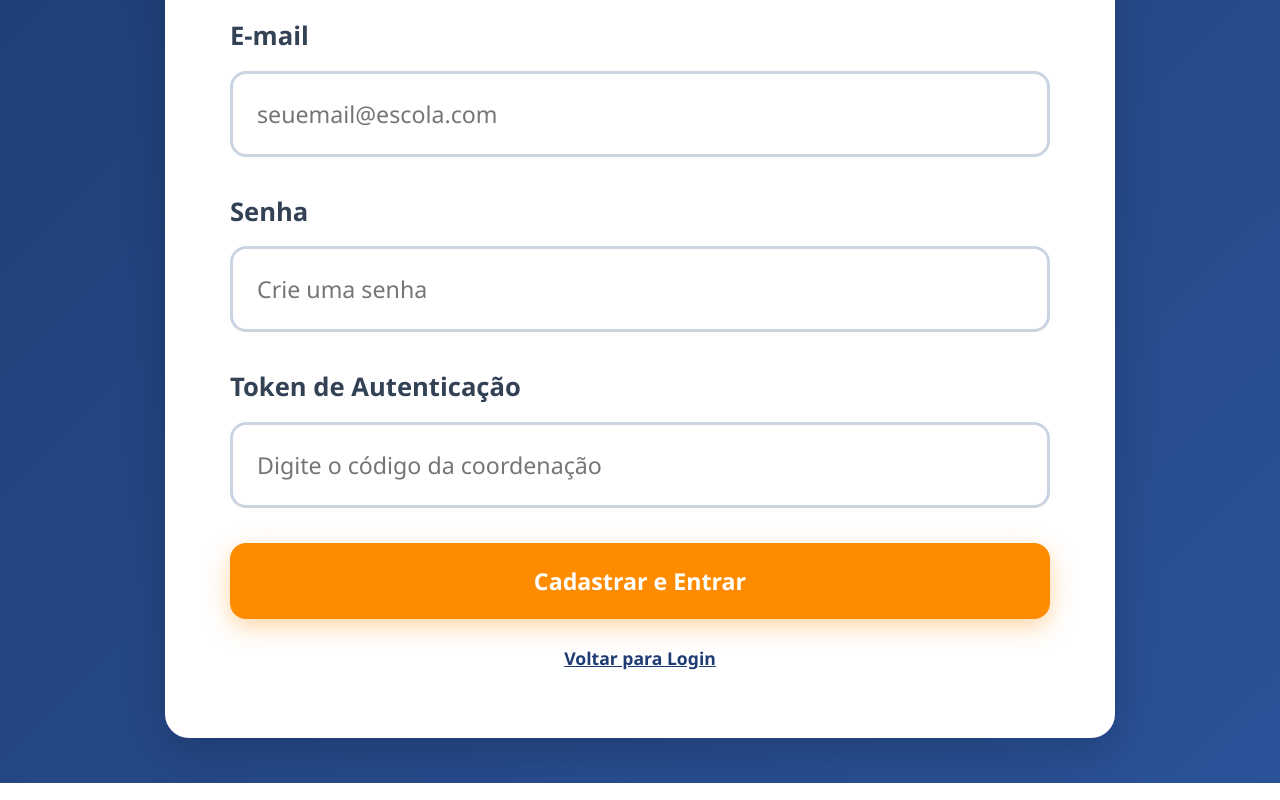
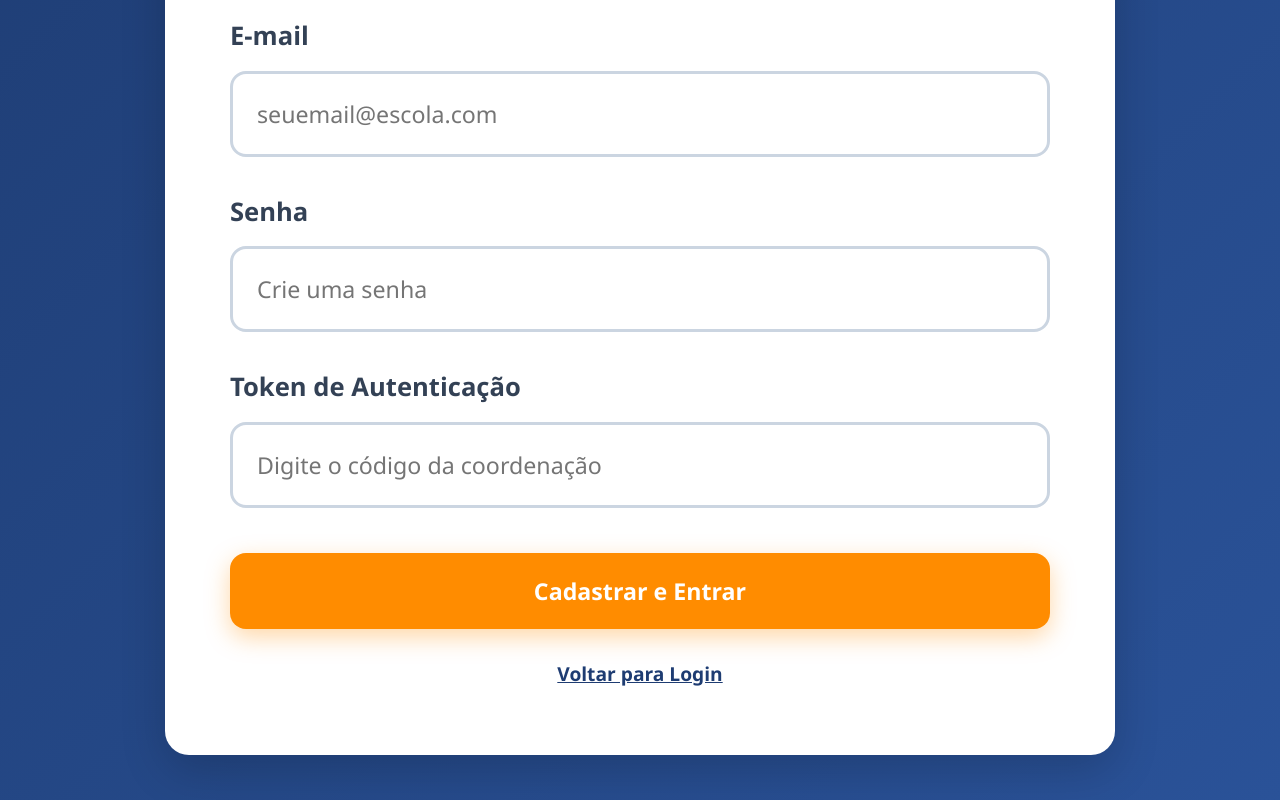
Before and after one commit to jjoedson00/MURAL_PARA_ESCOLA.1, a website: page public/cadastro.html in a window 1280 px wide. Shown: the part 397-1197 px from the top of the page. Drawn offline with Linux system fonts and the light colour scheme.

Commit message:
Aplicado cache-breaker v=2 nas telas de login e cadastro

```diff
--- a/public/cadastro.html
+++ b/public/cadastro.html
@@ -4,11 +4,11 @@
     <meta charset="UTF-8">
     <meta name="viewport" content="width=device-width, initial-scale=1.0">
     <title>Cadastro de Professor</title>
-    <link rel="stylesheet" href="./style.css">
+    <!-- 🎯 Adicionado ?v=2 para forçar o tamanho gigante e quebrar o cache -->
+    <link rel="stylesheet" href="./style.css?v=2">
 </head>
-<body style="background: linear-gradient(135deg, #1e3c72 0%, #2a5298 100%); min-height: 100vh; display: flex; align-items: center;">
+<body style="background: linear-gradient(135deg, #1e3c72 0%, #2a5298 100%); min-height: 100vh; display: flex; align-items: center; justify-content: center;">
 
-    <!-- Caixa de mensagens nativa na tela -->
     <div id="notification-container"></div>
 
     <div class="form-container">
@@ -28,12 +28,11 @@
             </div>
             <div class="form-group">
                 <label>Token de Autenticação</label>
-                <!-- Alterado type para password para ocultar o token secreto -->
                 <input type="password" id="token" placeholder="Digite o código da coordenação" required>
             </div>
-            <button type="submit" class="btn-primary" style="width: 100%;">Cadastrar e Entrar</button>
+            <button type="submit" class="btn-primary" style="width: 100%; margin-top: 10px;">Cadastrar e Entrar</button>
         </form>
-        <p style="margin-top: 25px; text-align: center; font-size: 1.1rem;"><a href="login.html" style="color: #1e3c72; font-weight: bold;">Voltar para Login</a></p>
+        <p style="margin-top: 30px; text-align: center; font-size: 1.2rem;"><a href="login.html" style="color: #1e3c72; font-weight: bold;">Voltar para Login</a></p>
     </div>
 
     <script>
```
Also changed, not shown: public/login.html (+6 -5 lines).
